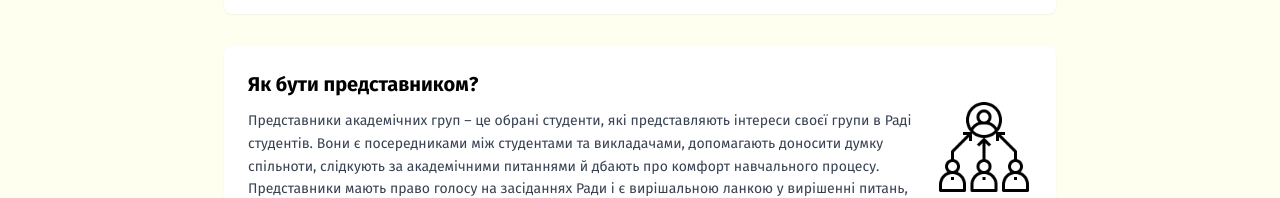
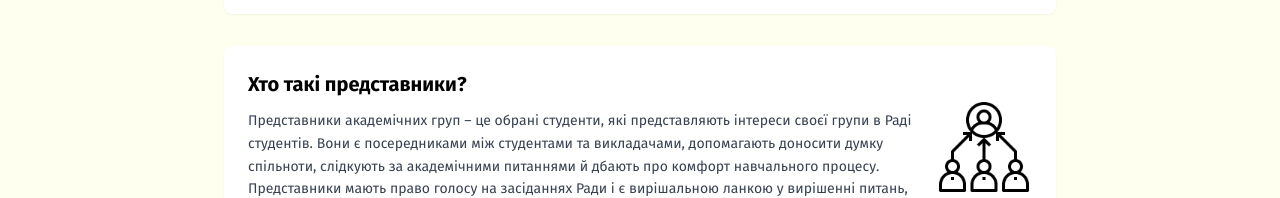
Before and after one commit to luftboud/ucu-election, a React (Vite) app: page / in a window 1280 px wide. Shown: the part 1045-1243 px from the top of the page. Built offline with nearby package versions, Linux system fonts and the light colour scheme.

Commit message:
chore: typo fix

```diff
--- a/client/pages/Application.tsx
+++ b/client/pages/Application.tsx
@@ -12,7 +12,7 @@ export default function Application() {
       img: "images/scouncil.png",
     },
     {
-      title: "Як бути представником?",
+      title: "Хто такі представники?",
       content:
         "Представники академічних груп – це обрані студенти, які представляють інтереси своєї групи в Раді студентів. Вони є посередниками між студентами та викладачами, допомагають доносити думку спільноти, слідкують за академічними питаннями й дбають про комфорт навчального процесу. Представники мають право голосу на засіданнях Ради і є вирішальною ланкою у вирішенні питань, що стосуються студентського життя.",
       img: "images/repr.PNG",
@@ -20,7 +20,7 @@ export default function Application() {
     {
       title: "Хто такі СВК?",
       content:
-        "Студентська виборча комісія - це команда тих, хто відповідає за чесність та прозорість виборів у студентській спільноті. Ми організовуємо процес голосування, стежимо за дотриманням правил і гарантуємо рівні можливості для всіх кандидатів і кандидаток . Наша місія - зробити вибори зрозумілими, відкритими та справедливими. Ми працюємо для того, щоб кожен голос мав вплив.",
+        "Студентська виборча комісія - це команда тих, хто відповідає за чесність та прозорість виборів у студентській спільноті. Ми організовуємо процес голосування, стежимо за дотриманням правил і гарантуємо рівні можливості для всіх кандидатів і кандидаток. Наша місія - зробити вибори зрозумілими, відкритими та справедливими. Ми працюємо для того, щоб кожен голос мав вплив.",
       img: "images/svk.png",
     },
   ];
```
